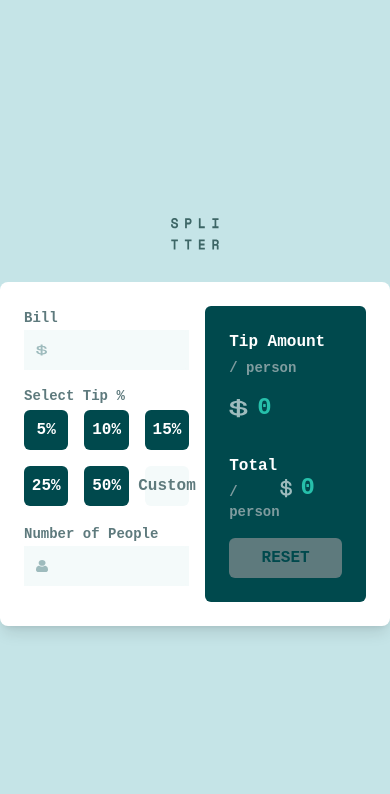
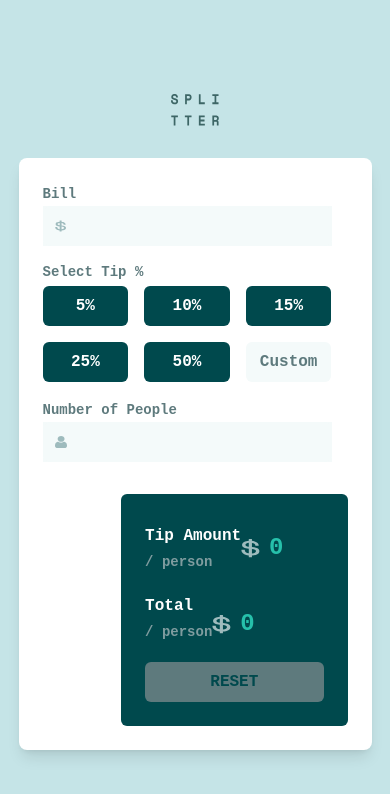
Before and after one commit to DeepaBhandari/tip-calculator-main, a React (Create React App) app: page / in a window 390 px wide. Shown: the top 794 px of the page. Built offline with nearby package versions, Linux system fonts and the light colour scheme.

Commit message:
addition of css for mobile responsiveness

```diff
--- a/src/components/MainCard.js
+++ b/src/components/MainCard.js
@@ -51,11 +51,16 @@ const MainCard = () => {
     const handleCustomPercentageChange = (e) => {
         const customPercentage = e.target.value;
         setCustomTipPercentage(customPercentage);
+        if (!isNaN(customPercentage)) {
+            const { tipAmountPerPerson, totalPerPerson } = calculateTipAmount(parseFloat(customPercentage), billAmount, people);
+            setTipAmount(tipAmountPerPerson.toFixed(2));
+            setTotalPerPerson(totalPerPerson.toFixed(2));
+        } else {
+            setTipAmount(0.00);
+            setTotalPerPerson(0.00);
+        }
+    };
 
-        const { tipAmountPerPerson, totalPerPerson } = calculateTipAmount(customPercentage, billAmount, people);
-        setTipAmount(tipAmountPerPerson.toFixed(2));
-        setTotalPerPerson(totalPerPerson.toFixed(2));
-    };
 
 
     const handleReset = () => {
@@ -69,8 +74,8 @@ const MainCard = () => {
     };
 
     return (
-        <div className='bg-neutral-white flex justify-center shadow-lg rounded-lg p-6'>
-            <div className='flex flex-col  mr-4'>
+        <div className='bg-neutral-white flex  flex-col lg:flex-row justify-center shadow-lg rounded-lg p-6'>
+            <div className='flex  flex-col lg:w-1/2  mr-4'>
                 <div className='items-center mb-4'>
                     <label className='font-bold text-neutral-dark-grayish-cyan text-sm mb-1 mr-2'>Bill</label>
                     <div className='relative flex bg-neutral-very-light-grayish-cyan'>
@@ -91,16 +96,21 @@ const MainCard = () => {
                         {percentage && percentage.map((item, index) => (
                             <button
                                 key={index}
-                                className={`bg-neutral-very-dark-cyan p-2 rounded-md cursor-pointer items-center justify-center flex text-neutral-white hover:bg-primary-strong-cyan ${tipPercentage === item ? 'bg-primary-strong-cyan' : ''}`}
+                                className={`bg-neutral-very-dark-cyan p-2 rounded-md cursor-pointer items-center justify-center flex text-neutral-white hover:bg-primary-strong-cyan
+                                ${tipPercentage === item ? 'bg-primary-strong-cyan' : ''}`}
                                 onClick={() => handleTipPercentageChange(item)}
                             >
                                 {item}%
                             </button>
                         ))}
                         <button
-                            className='bg-neutral-very-light-grayish-cyan p-2 rounded-md cursor-pointer items-center justify-center flex text-neutral-dark-grayish-cyan font-bold hover:bg-primary-strong-cyan'
+                            className={`bg-neutral-very-light-grayish-cyan p-2 rounded-md cursor-pointer items-center justify-center flex text-neutral-dark-grayish-cyan font-bold hover:bg-primary-strong-cyan
+                            ${showCustomInput ? 'bg-primary-dark-cyan' : ''}`}
                             onClick={() => handleTipPercentageChange('Custom')}
-                        >Custom</button>
+                        >
+                            Custom
+                        </button>
+
                     </div>
 
                     {showCustomInput && (
@@ -130,7 +140,7 @@ const MainCard = () => {
                     </div>
                 </div>
             </div>
-            <div className='flex flex-col bg-neutral-very-dark-cyan p-6 rounded-md ml-auto'>
+            <div className='flex  flex-col lg:w-1/2 bg-neutral-very-dark-cyan p-6 rounded-md ml-auto mt-4'>
                 <InnerCard tipAmount={tipAmount} totalPerPerson={totalPerPerson} />
                 <button className="bg-neutral-dark-grayish-cyan text-neutral-very-dark-cyan font-bold font-md py-2 px-4 rounded-md mt-auto hover:bg-primary-strong-cyan" onClick={handleReset}>RESET</button>
             </div>
```
